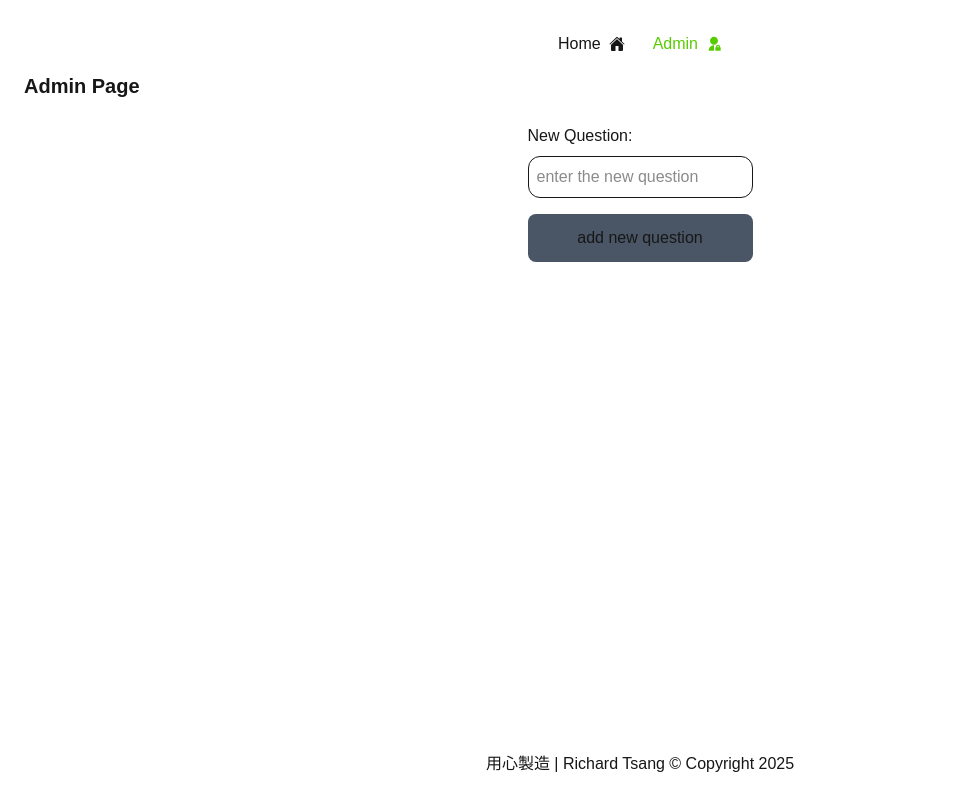
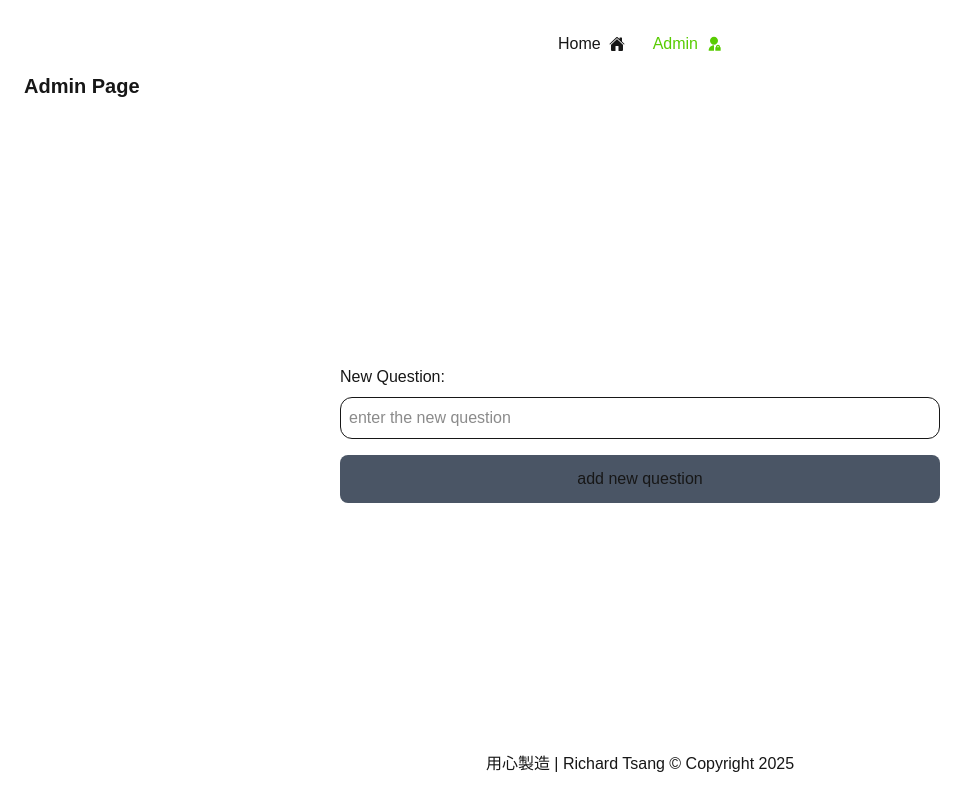
Before and after one commit to r7chardgh/teaching-app-demo, a Next.js app: page /admin in a window 1280 px wide. Shown: the whole page, without its empty margins (0-978 px from the left). Built offline with nearby package versions, Linux system fonts and the light colour scheme.

Commit message:
modify adminpage style

```diff
--- a/app/admin/page.tsx
+++ b/app/admin/page.tsx
@@ -12,7 +12,7 @@ const AdminPage = () => {
 
         <main className=' w-full h-full flex flex-col flex-1 gap-6 '>
             <h1 className=' font-bold text-xl'>Admin Page</h1>
-            <form onSubmit={handleSubmit} className='flex flex-col gap-4 mx-auto '>
+            <form onSubmit={handleSubmit} className='flex flex-col gap-4 m-auto w-full sm:w-[600px]'>
                 <div className='flex flex-col gap-2'>
 
                     <label className='' htmlFor='newQuestion'>New Question:</label>
```
